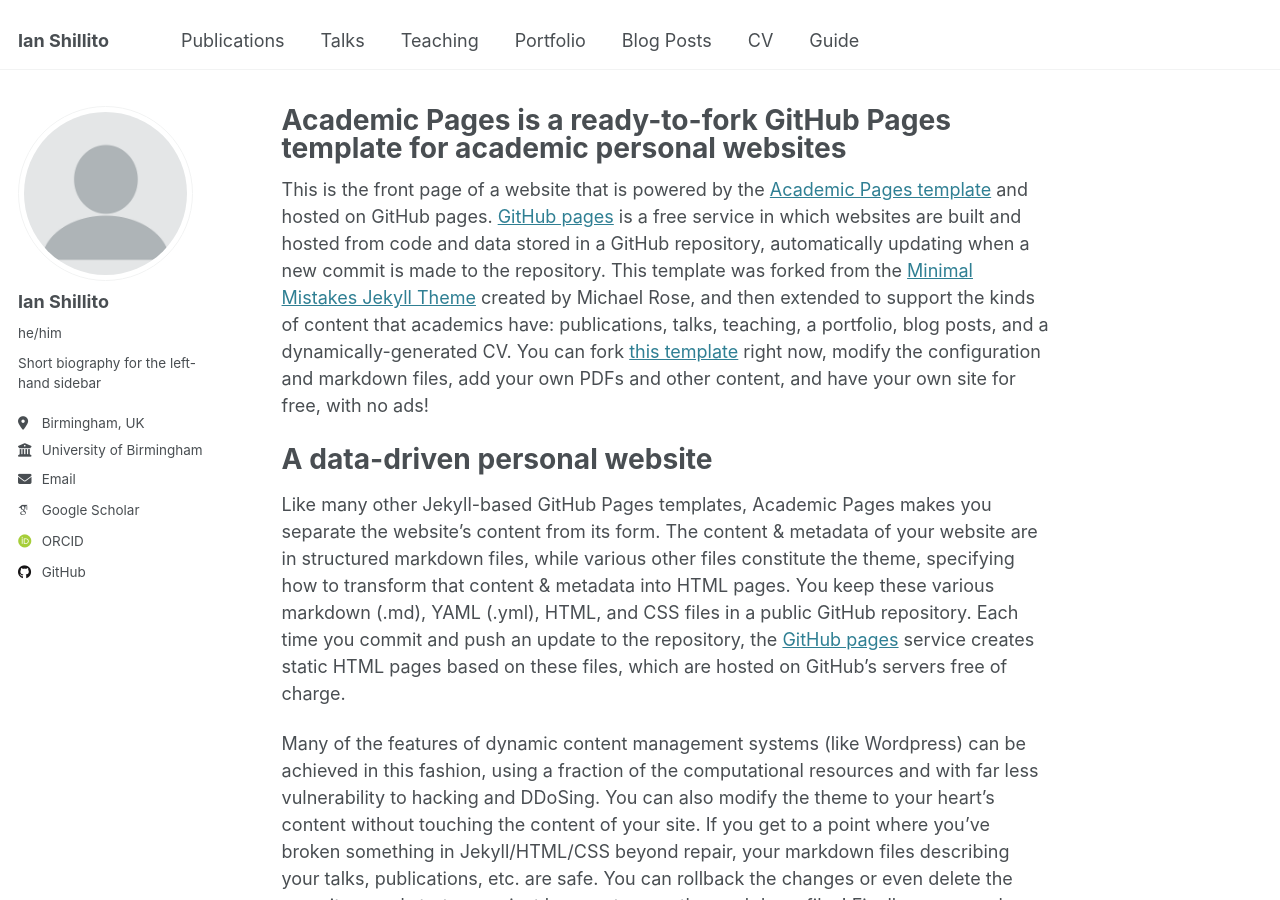
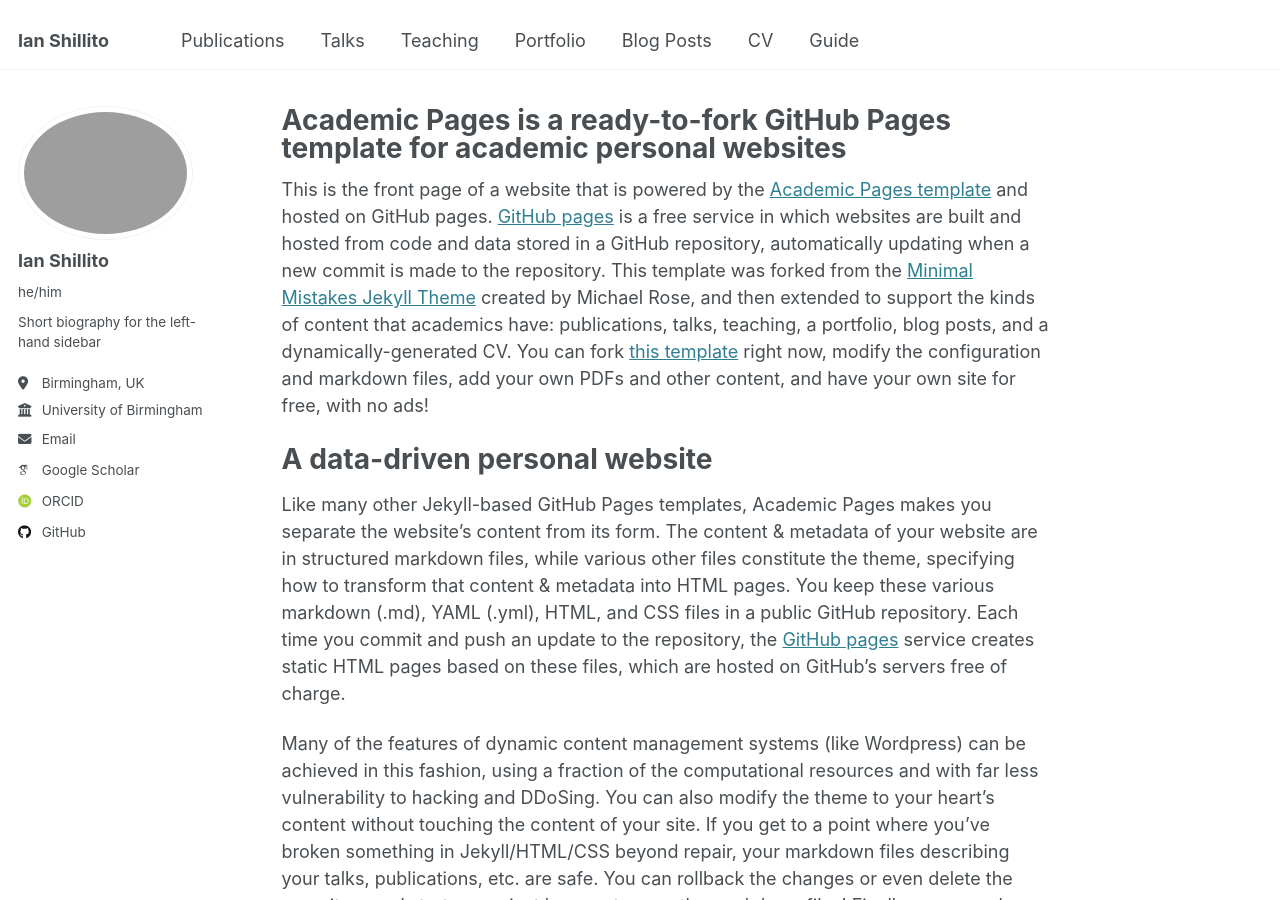
Before and after one commit to ianshil/ianshil.github.io, a Jekyll site: the page built from _pages/about.md, in a window 1280 px wide and 900 px high. Built offline with Jekyll 4.4.1, drawn with Linux system fonts in a browser that asks for light colours; some web fonts are replaced.

Commit message:
Profile pic

```diff
--- a/_config.yml
+++ b/_config.yml
@@ -22,7 +22,7 @@ repository               : "ianshil/ianshil.github.io"
 #               Additional customization can be done by editing /_includes/author-profile.html
 author:
   # Biographic information
-  avatar           : "profile.png"
+  avatar           : "IMG_9145.HEIC"
   name             : "Ian Shillito"
   pronouns         : "he/him"
   bio              : "Short biography for the left-hand sidebar"
```
